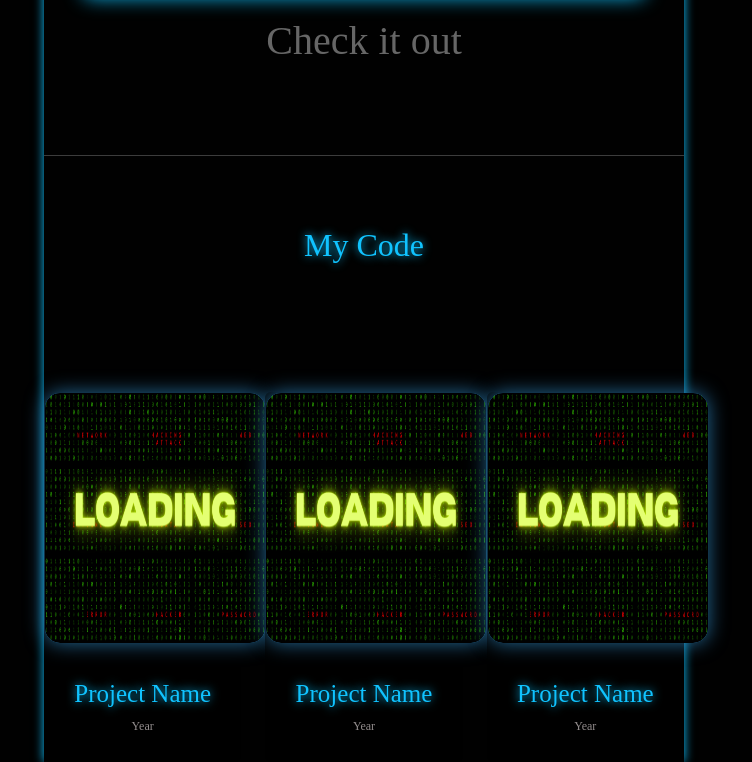
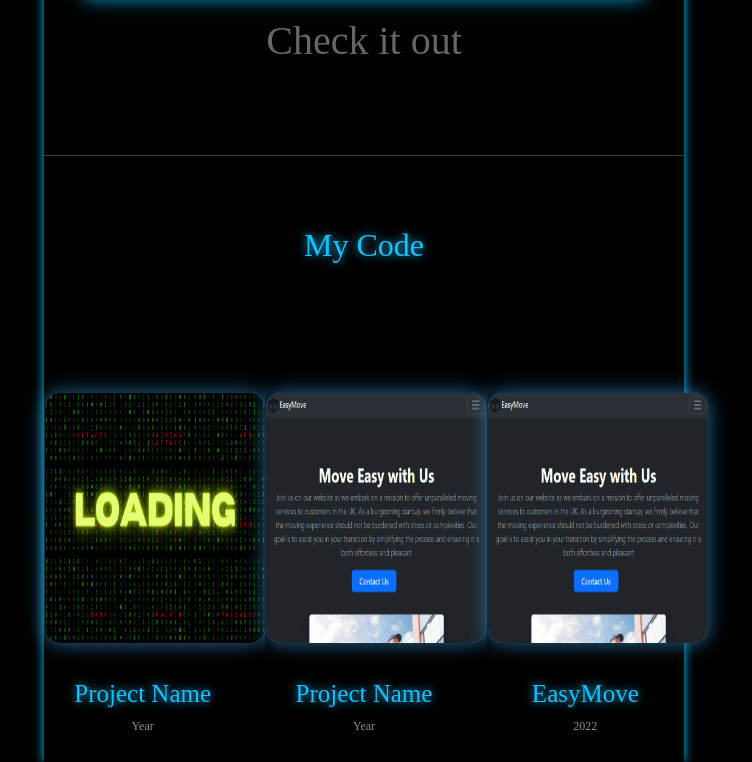
Before and after one commit to TchernoSo/portfolio, a plain HTML site: page public/my-work.html in a window 1280 px wide. Shown: the part 1393-2155 px from the top of the page, without its empty margins (276-1028 px from the left). Drawn offline with nearby package versions, Linux system fonts and the light colour scheme.

Commit message:
add a website project

```diff
--- a/public/my-work.html
+++ b/public/my-work.html
@@ -79,7 +79,7 @@
   </div>
   <div class="col-lg-4 col-md-6">
       <div class="card">
-          <img src="/image/Website soon.png" class="img-responsive mx-auto" alt="Card 2 Image">
+          <img src="/image/EasyMove.png" class="img-responsive mx-auto" alt="Card 2 Image">
           <div class="card-body">
               <h5 class="card-title">Project Name</h5>
               <p class="card-text">Year</p>
@@ -88,10 +88,10 @@
   </div>
   <div class="col-lg-4 col-md-6">
       <div class="card">
-          <img src="/image/Website soon.png" class="img-responsive mx-auto" alt="Card 3 Image">
+          <a href="https://tchernoso.github.io/EasyMove/"><img src="/image/EasyMove.png" class="img-responsive mx-auto" alt="Card 3 Image"></a>
           <div class="card-body">
-              <h5 class="card-title">Project Name</h5>
-              <p class="card-text">Year</p>
+              <h5 class="card-title">EasyMove</h5>
+              <p class="card-text">2022</p>
           </div>
       </div>
   </div>
```
Also changed, not shown: image/EasyMove.png (added), image/QrCode-Generator.png (added).
